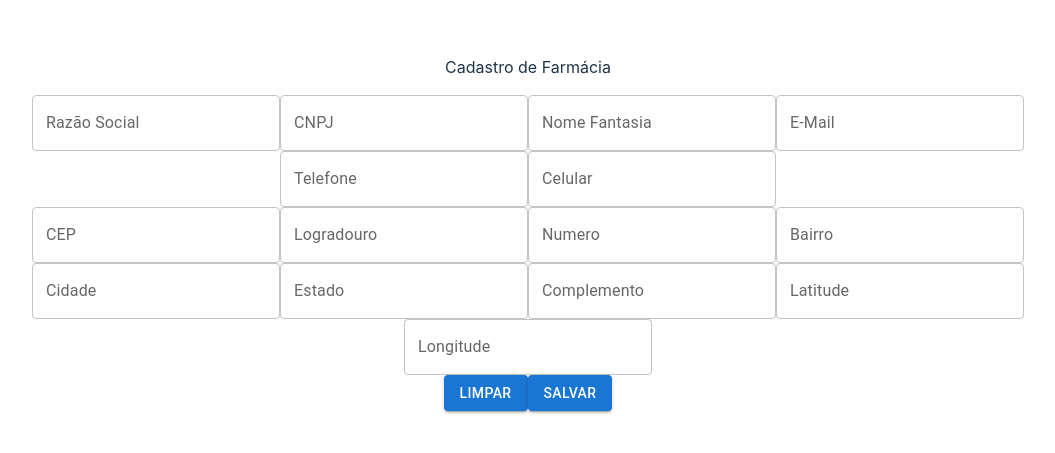
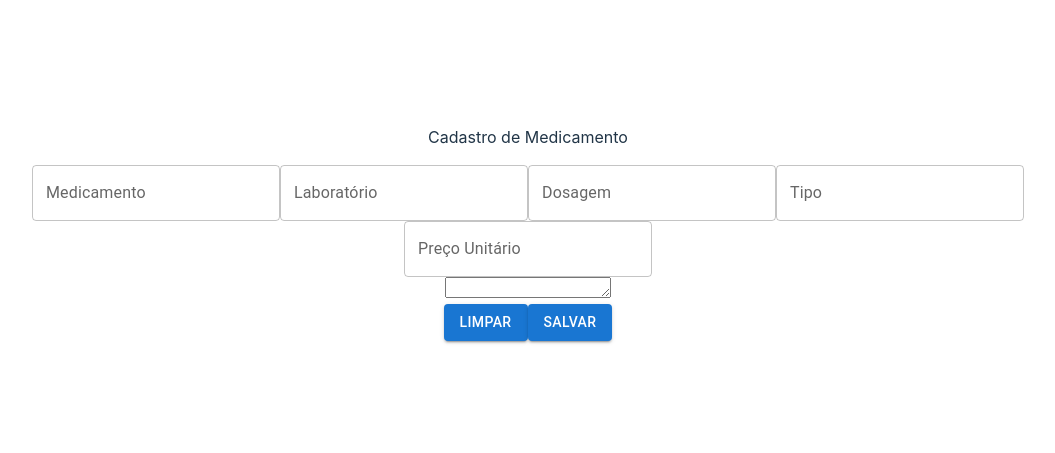
Before and after one commit to Dedecow/projetosSenai, a React (Vite) app: page / in a window 1280 px wide. Shown: the part 175-628 px from the top of the page, without its empty margins (112-1167 px from the left). Built offline with nearby package versions, Linux system fonts and the light colour scheme.

Commit message:
cadastro-de-medicamento

```diff
--- a/src/App.jsx
+++ b/src/App.jsx
@@ -1,6 +1,7 @@
 import './App.css'
 import { Header } from './components/Header'
 import { CadastroFarmaciaPage } from './pages/cadastroDeFarmacias'
+import { CadastroDeMedicamentosPage } from './pages/cadastroDeMedicamentos'
 import { LoginPage } from './pages/login'
 
 function App() {
@@ -10,7 +11,8 @@ function App() {
       {/* <Header/>
       <LoginPage/>
       <p> PRIMEIRO COMMIT - PROJETO DEVINHOUSE - MODULO 1 </p> */}
-      <CadastroFarmaciaPage/>
+      {/* <CadastroFarmaciaPage/> */}
+      <CadastroDeMedicamentosPage/>
     </>
   )
 }
--- /dev/null
+++ b/src/components/CadastroDeMedicamento/index.jsx
@@ -0,0 +1,31 @@
+import { Button, TextField, TextareaAutosize } from "@mui/material";
+
+function CadastroDeMedicamento (){
+
+    return (
+        <>
+
+        <p> Cadastro de Medicamento </p>
+
+        <div>
+        <TextField label="Medicamento" variant="outlined" />
+        <TextField label="Laboratório" variant="outlined" />
+        <TextField label="Dosagem" variant="outlined" />
+        <TextField label="Tipo" variant="outlined" />
+        <TextField label="Preço Unitário" variant="outlined" />
+        </div>
+        <div>
+        <TextareaAutosize label="Descrição " />
+        </div>
+        <div>
+        <Button variant="contained"> LIMPAR </Button>
+        <Button variant="contained"> SALVAR </Button>
+        </div>
+
+        </>
+
+
+    )
+};
+
+export { CadastroDeMedicamento};
--- /dev/null
+++ b/src/pages/cadastroDeMedicamentos/index.jsx
@@ -0,0 +1,10 @@
+import { CadastroDeMedicamento } from "../../components/CadastroDeMedicamento";
+
+function CadastroDeMedicamentosPage (){
+
+    return(
+
+        <CadastroDeMedicamento/>
+    )
+};
+export { CadastroDeMedicamentosPage };
```
